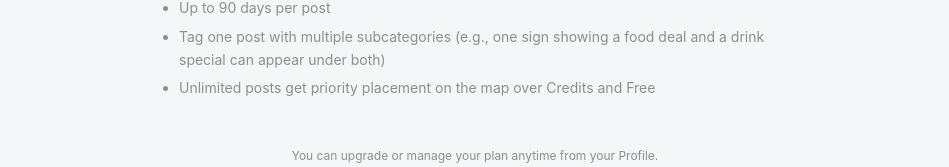
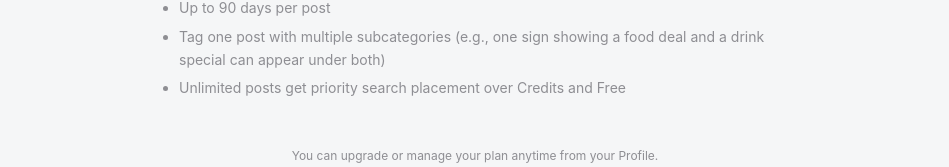
Before and after one commit to j76m/frugull-frontend, a React (Vite) app: page /how-it-works in a window 1280 px wide. Shown: the part 878-1045 px from the top of the page, without its empty margins (165-1114 px from the left). Built offline with nearby package versions, Linux system fonts and the light colour scheme; no server answers.

Commit message:
Fix wording: priority search placement, not map placement

```diff
--- a/src/pages/HowItWorks.jsx
+++ b/src/pages/HowItWorks.jsx
@@ -72,7 +72,7 @@ export default function HowItWorks() {
               Tag one post with multiple subcategories (e.g., one sign showing a food deal
               and a drink special can appear under both)
             </li>
-            <li>Unlimited posts get priority placement on the map over Credits and Free</li>
+            <li>Unlimited posts get priority search placement over Credits and Free</li>
           </ul>
         </section>
 
```
